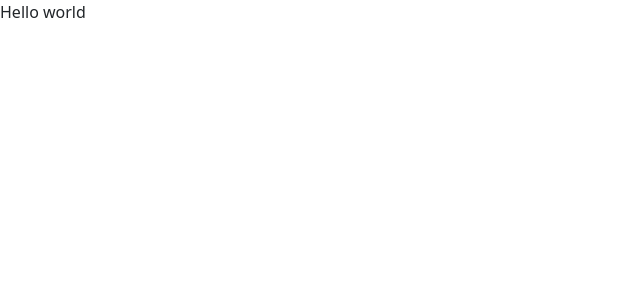
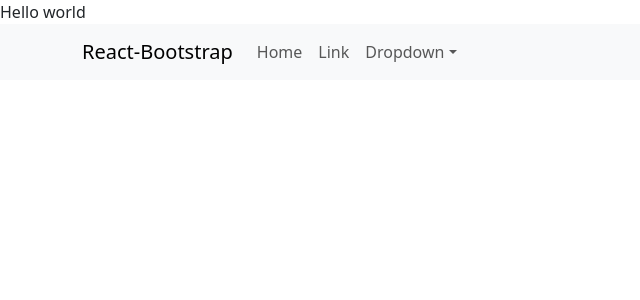
Before and after one commit to vanguyen333/reactUltimate, a React (Create React App) app: page / in a window 1280 px wide. Shown: the top 300 px of the page, without its empty margins (0-640 px from the left). Built offline with nearby package versions, Linux system fonts and the light colour scheme.

Commit message:
added bootstrap navbar

```diff
--- a/src/App.js
+++ b/src/App.js
@@ -1,8 +1,14 @@
 import logo from "./logo.svg";
 import "./App.scss";
+import Header from "./components/Header/Header";
 
 const App = () => {
-  return <div className="app-container">Hello world</div>;
+  return (
+    <div className="app-container">
+      Hello world
+      <Header />
+    </div>
+  );
 };
 
 export default App;
--- a/src/components/Header/Header.js
+++ b/src/components/Header/Header.js
@@ -3,7 +3,7 @@ import Nav from "react-bootstrap/Nav";
 import Navbar from "react-bootstrap/Navbar";
 import NavDropdown from "react-bootstrap/NavDropdown";
 
-function BasicExample() {
+const Header = () => {
   return (
     <Navbar bg="light" expand="lg">
       <Container>
@@ -29,6 +29,6 @@ function BasicExample() {
       </Container>
     </Navbar>
   );
-}
+};
 
-export default BasicExample;
+export default Header;
```
